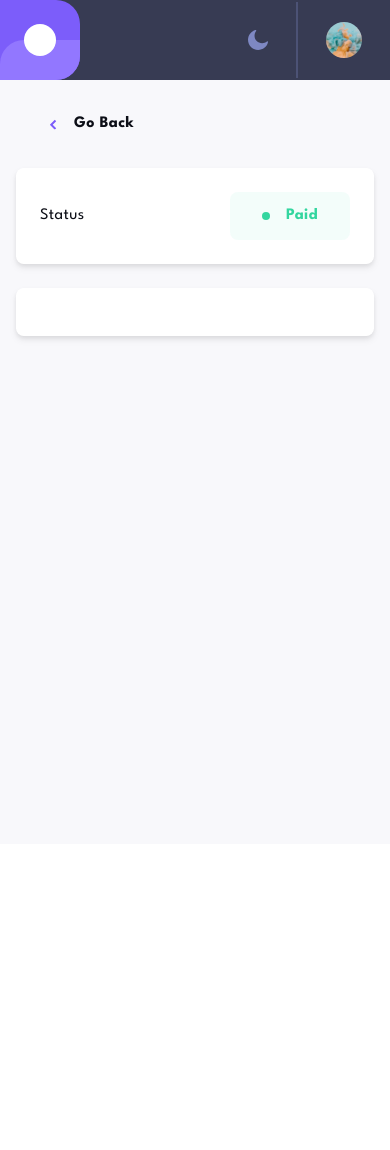
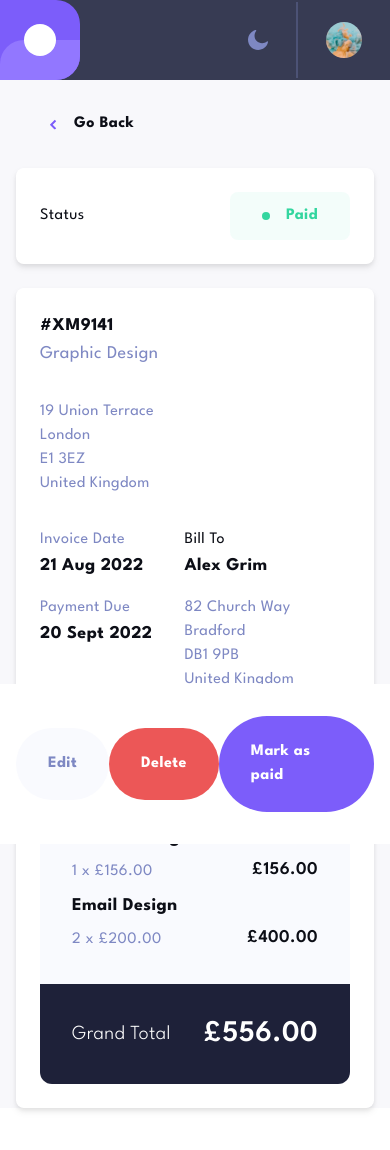
Before and after one commit to arronrees/invoice-app, a Next.js app: page /view in a window 390 px wide. Shown: the top 1150 px of the page. Before the commit the page ends 844 px from the top, so only its background shows below. Built offline with nearby package versions, Linux system fonts and the light colour scheme.

Commit message:
Mobile invoice view page added

```diff
--- a/pages/view.jsx
+++ b/pages/view.jsx
@@ -1,3 +1,4 @@
+import Link from 'next/link';
 import Layout from '../components/layout/Layout';
 import Header from '../components/header/Header';
 import Wrapper from '../components/layout/Wrapper';
@@ -9,10 +10,12 @@ export default function Home() {
       <div className='lg:flex'>
         <Header />
         <Wrapper>
-          <div className='flex p-8 items-center'>
-            <Chevron className='rotate-90' />
-            <span className='font-bold ml-4'>Go Back</span>
-          </div>
+          <Link href='/'>
+            <a className='flex p-8 items-center'>
+              <Chevron className='rotate-90' />
+              <span className='font-bold ml-4'>Go Back</span>
+            </a>
+          </Link>
           <section className='flex items-center justify-between bg-white p-6 rounded-lg shadow-xs drop-shadow-md mb-6'>
             <p>Status</p>
             <div className='flex items-center justify-center py-3 px-8 rounded-lg bg-light-green text-green md:text-lg'>
@@ -20,7 +23,91 @@ export default function Home() {
               <span className='inline-block  font-bold'>Paid</span>
             </div>
           </section>
-          <section className='bg-white p-6 rounded-lg shadow-xs drop-shadow-md'></section>
+          <div className='bg-white p-6 rounded-lg shadow-xs drop-shadow-md mb-48'>
+            <section className='md:flex md:justify-between'>
+              <div>
+                <p className='font-bold text-lg'>#XM9141</p>
+                <p className='text-light-blue mb-8 text-lg'>Graphic Design</p>
+              </div>
+              <address>
+                <ul className='text-light-blue not-italic'>
+                  <li>19 Union Terrace</li>
+                  <li>London</li>
+                  <li>E1 3EZ</li>
+                  <li>United Kingdom</li>
+                </ul>
+              </address>
+            </section>
+            <section className='pt-8 md:flex md:justify-between'>
+              <div className='flex pb-4'>
+                <div className='pr-8 sm:pr-32'>
+                  <p className='text-light-blue'>Invoice Date</p>
+                  <p className='font-bold text-lg pb-4'>21 Aug 2022</p>
+                  <p className='text-light-blue'>Payment Due</p>
+                  <p className='font-bold text-lg'>20 Sept 2022</p>
+                </div>
+                <div>
+                  <p>Bill To</p>
+                  <p className='font-bold text-lg pb-4'>Alex Grim</p>
+                  <address>
+                    <ul className='not-italic text-light-blue'>
+                      <li>82 Church Way</li>
+                      <li>Bradford</li>
+                      <li>DB1 9PB</li>
+                      <li>United Kingdom</li>
+                    </ul>
+                  </address>
+                </div>
+              </div>
+              <div>
+                <p className='font-bold text-lg'>Sent to</p>
+                <p className='text-light-blue'>alexgrim@mail.com</p>
+              </div>
+            </section>
+            <section className='bg-x-light-grey mt-8 rounded-xl'>
+              <ul className='p-8'>
+                <li className='pb-2 last-of-type:pb-0'>
+                  <p className='font-bold text-lg pb-1'>Banner Design</p>
+                  <div className='flex justify-between items-end'>
+                    <p className='text-light-blue'>
+                      <span>1</span> <span>x</span> <span>£156.00</span>
+                    </p>
+                    <p className='text-lg font-semibold'>£156.00</p>
+                  </div>
+                </li>
+                <li className='pb-2 last-of-type:pb-0'>
+                  <p className='font-bold text-lg pb-1'>Email Design</p>
+                  <div className='flex justify-between items-end'>
+                    <p className='text-light-blue'>
+                      <span>2</span> <span>x</span> <span>£200.00</span>
+                    </p>
+                    <p className='text-lg font-semibold'>£400.00</p>
+                  </div>
+                </li>
+              </ul>
+              <div className='bg-dark-blue text-white flex justify-between items-center p-8 text-xl rounded-b-xl'>
+                <p className='font-light'>Grand Total</p>
+                <p className='text-3xl font-semibold'>£556.00</p>
+              </div>
+            </section>
+          </div>
+          <section className='py-8 px-4 fixed bottom-0 left-0 w-full bg-white flex justify-between items-center'>
+            <Link href='/'>
+              <a className='inline-block font-bold bg-x-light-grey text-light-blue px-8 py-6 rounded-full transition duration-300 hover:bg-light-grey focus:ring-2 ring-x-light-grey ring-offset-2 focus:outline-none lg:text-lg'>
+                Edit
+              </a>
+            </Link>
+            <Link href='/'>
+              <a className='inline-block font-bold bg-mid-red text-white px-8 py-6 rounded-full transition duration-300 hover:bg-light-red focus:ring-2 ring-mid-red ring-offset-2 focus:outline-none lg:text-lg'>
+                Delete
+              </a>
+            </Link>
+            <Link href='/'>
+              <a className='inline-block font-bold bg-mid-purple text-white px-8 py-6 rounded-full transition duration-300 hover:bg-light-purple focus:ring-2 ring-mid-purple ring-offset-2 focus:outline-none lg:text-lg'>
+                Mark as paid
+              </a>
+            </Link>
+          </section>
         </Wrapper>
       </div>
     </Layout>
--- a/tailwind.config.js
+++ b/tailwind.config.js
@@ -10,11 +10,12 @@ module.exports = {
       'light-blue': '#7E88C3',
       'mid-blue': '#252945',
       'dark-blue': '#1E2139',
+      'x-light-grey': '#F9FAFE',
       'light-grey': '#DFE3FA',
       'mid-grey': '#888EB0',
       'dark-grey': '#373B53',
       black: '#0C0E16',
-      'light-red': '#9277FF',
+      'light-red': '#FF9797',
       'mid-red': '#EC5757',
       'light-bg': '#F8F8FB',
       'dark-bg': '#141625',
```
